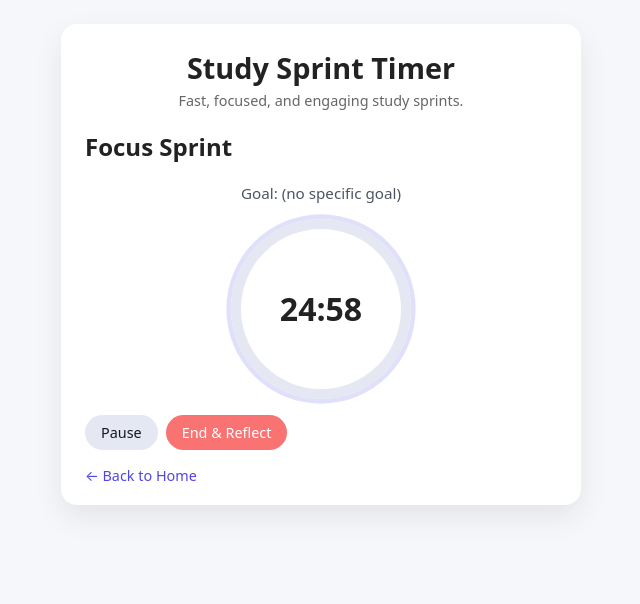
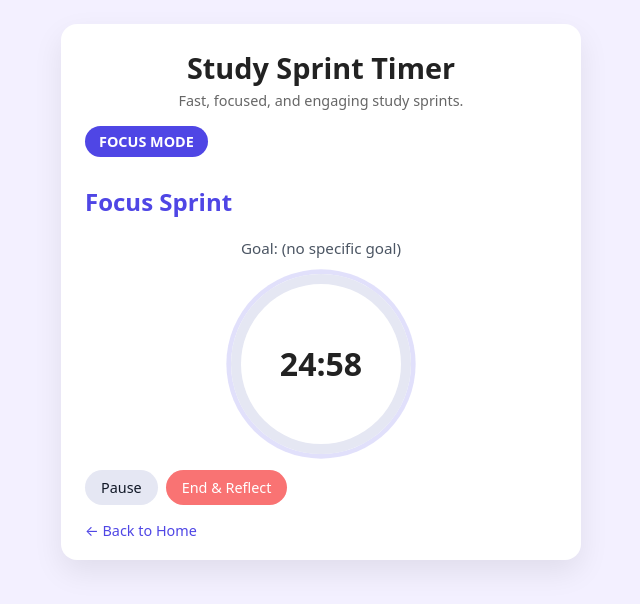
Before and after one commit to adeshmukh29/Pomodoro-timer, a plain HTML site: page index.html in a window 1280 px wide. Both pictures are taken after a click on the button "Start Sprint". Shown: the whole page, without its empty margins (319-959 px from the left). Drawn offline with Linux system fonts and the light colour scheme.

Commit message:
Improved code

```diff
--- a/index.html
+++ b/index.html
@@ -38,6 +38,8 @@
 
     <!-- Sprint View -->
     <section id="sprint-view" class="view hidden">
+      <div class="mode-badge sprint">FOCUS MODE</div>
+
       <h2>Focus Sprint</h2>
       <p class="goal-label">
         Goal: <span id="current-goal-label">(none)</span>
@@ -58,6 +60,8 @@
 
     <!-- Break View -->
     <section id="break-view" class="view hidden">
+      <div class="mode-badge break">BREAK MODE</div>
+
       <h2>Break Time</h2>
       <p>Nice work! Take a short break.</p>
       <div class="timer-circle">
--- a/script.js
+++ b/script.js
@@ -128,24 +128,31 @@ function attachEventListeners() {
 
 // ---------- VIEW HANDLING ----------
 function setView(viewName) {
+  // Hide all views
   setupView.classList.add("hidden");
   sprintView.classList.add("hidden");
   breakView.classList.add("hidden");
   reflectionView.classList.add("hidden");
+
+  // Reset mode classes on <body>
+  document.body.classList.remove("sprint-mode", "break-mode");
 
   if (viewName === "setup") {
     setupView.classList.remove("hidden");
   } else if (viewName === "sprint") {
     sprintView.classList.remove("hidden");
     backHomeBtn.classList.remove("hidden");
+    document.body.classList.add("sprint-mode"); // <-- very visible
   } else if (viewName === "break") {
     breakView.classList.remove("hidden");
     backHomeBtn.classList.remove("hidden");
+    document.body.classList.add("break-mode"); // <-- very visible
   } else if (viewName === "reflection") {
     reflectionView.classList.remove("hidden");
     backHomeBtn.classList.remove("hidden");
   }
 }
+
 
 // ---------- TIMER LOGIC ----------
 function startSprint(goalText) {
--- a/styles.css
+++ b/styles.css
@@ -209,3 +209,41 @@ footer {
 .timer-circle.break-mode {
   border-color: #10b981; /* break / reward */
 }
+/* --------- Mode differentiation (VERY VISIBLE) --------- */
+
+/* Whole-page background changes */
+body.sprint-mode {
+  background: #f3f0ff; /* light purple for focus */
+}
+
+body.break-mode {
+  background: #ebfcec; /* light green for break */
+}
+
+/* Mode badge above timer */
+.mode-badge {
+  display: inline-block;
+  padding: 6px 14px;
+  border-radius: 999px;
+  font-size: 0.9rem;
+  font-weight: 600;
+  color: #ffffff;
+  margin-bottom: 8px;
+}
+
+.mode-badge.sprint {
+  background: #4f46e5; /* purple */
+}
+
+.mode-badge.break {
+  background: #10b981; /* green */
+}
+
+/* Optional: make the sprint/break headings match the mode */
+body.sprint-mode #sprint-view h2 {
+  color: #4f46e5;
+}
+
+body.break-mode #break-view h2 {
+  color: #047857;
+}
```
